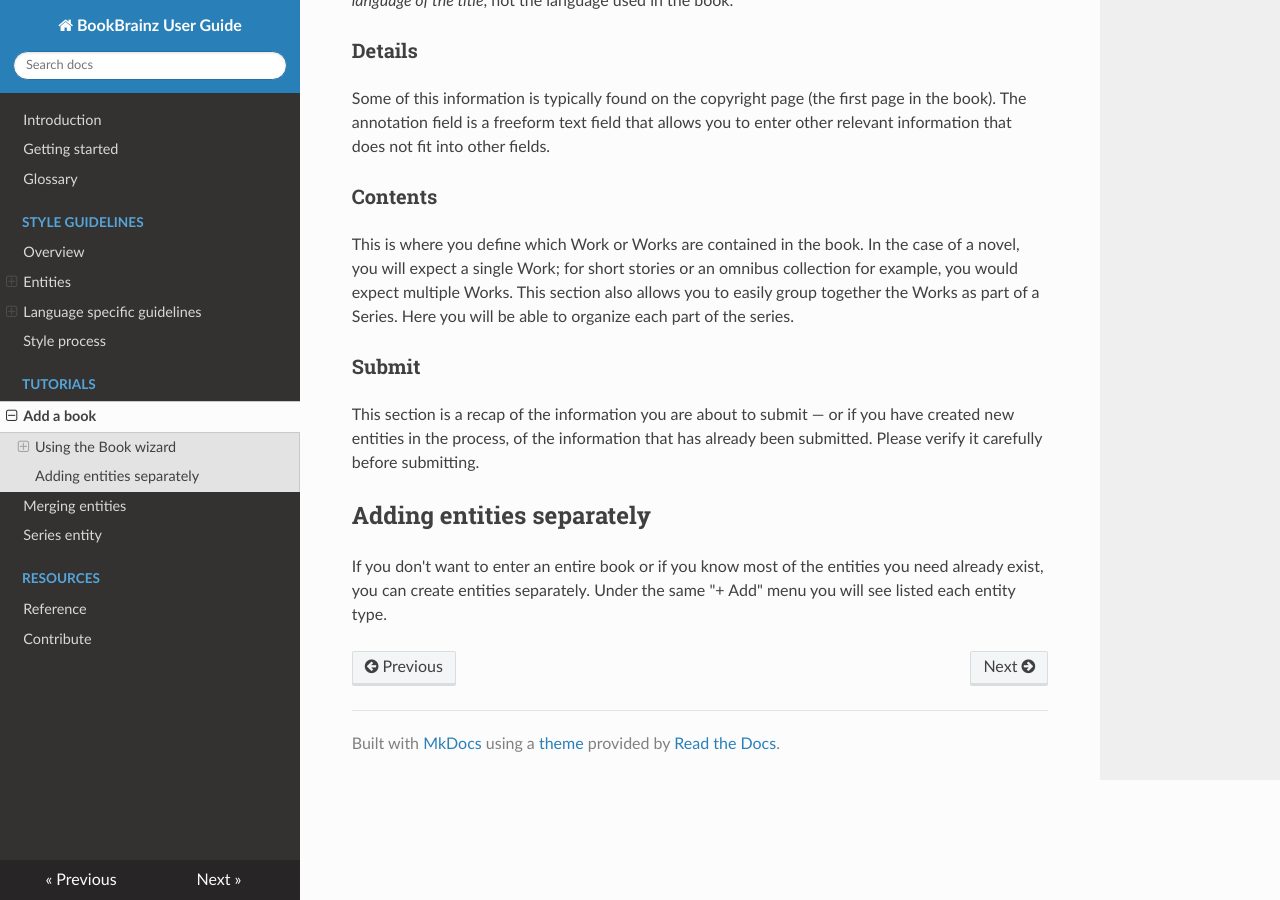
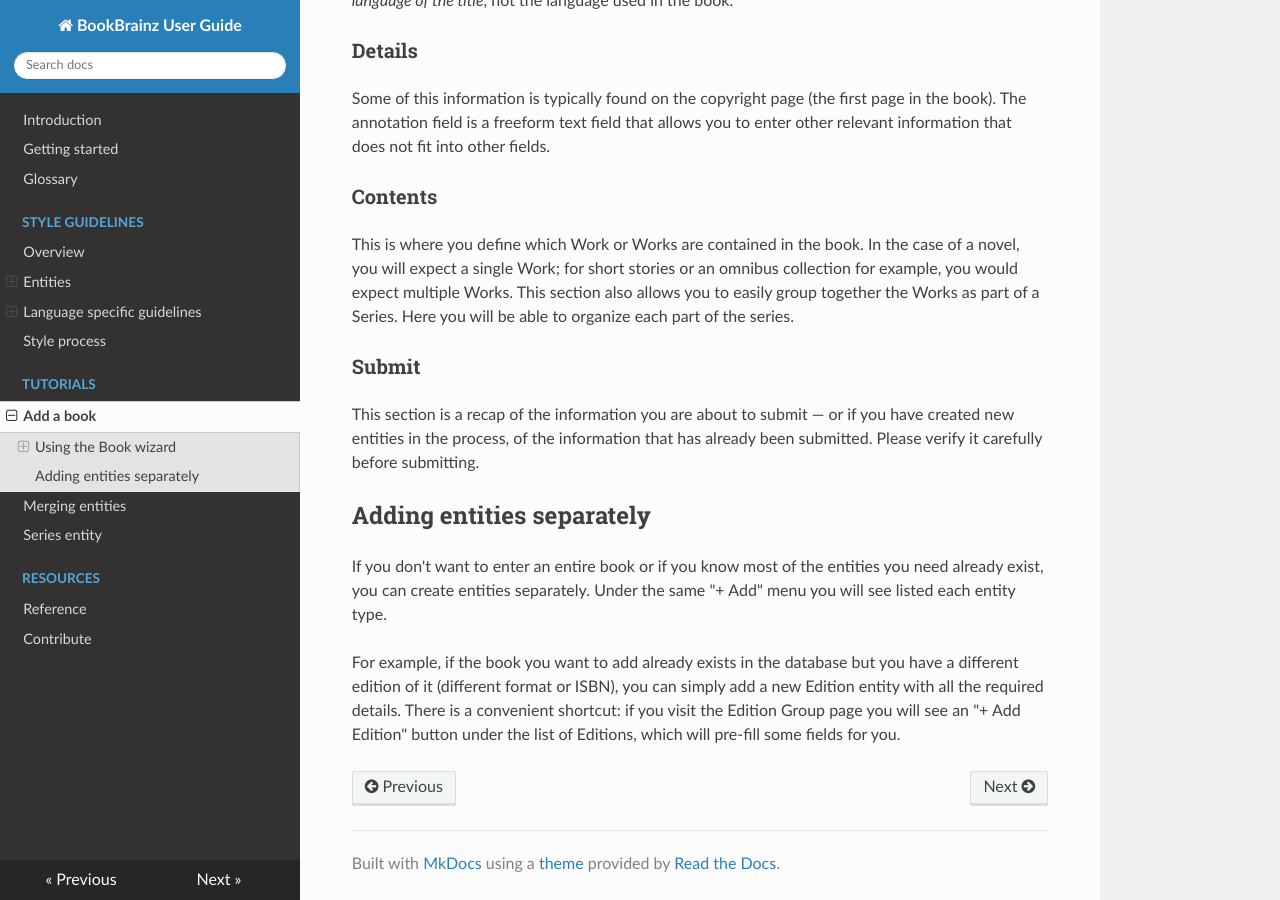
Before and after one commit to metabrainz/bookbrainz-user-guide, an MkDocs documentation site: the page built from docs/tutorials/add-a-book.md, in a window 1280 px wide and 900 px high, scrolled down 1479 px. Built offline with MkDocs 1.6.1, drawn with Linux system fonts in a browser that asks for light colours; nearby versions of some CDN libraries.

Commit message:
Add example for adding separate entity

```diff
--- a/docs/tutorials/add-a-book.md
+++ b/docs/tutorials/add-a-book.md
@@ -44,3 +44,6 @@ This section is a recap of the information you are about to submit — or if you
 ## Adding entities separately
 If you don't want to enter an entire book or if you know most of the entities you need already exist, you can create entities separately.
 Under the same "+ Add" menu you will see listed each entity type.
+
+For example, if the book you want to add already exists in the database but you have a different edition of it (different format or ISBN), you can simply add a new Edition entity with all the required details.
+There is a convenient shortcut: if you visit the Edition Group page you will see an "+ Add Edition" button under the list of Editions, which will pre-fill some fields for you.
```
